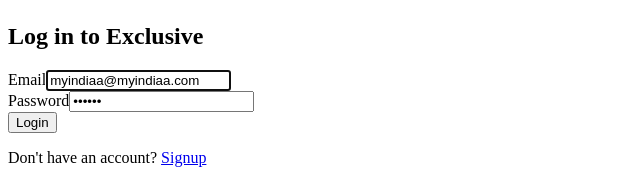
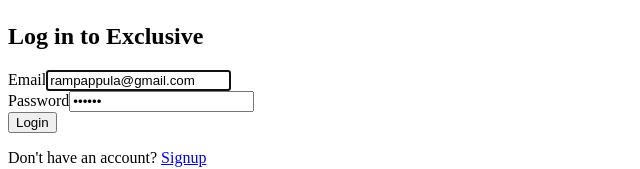
Before and after one commit to rampappula555/frontend-for-myindiaa, a React (Create React App) app: page /login in a window 1280 px wide. Shown: the part 613-782 px from the top of the page, without its empty margins (0-640 px from the left). Built offline with nearby package versions, Linux system fonts and the light colour scheme; the HTML template or start-up script is replaced by a standard one.

Commit message:
added state

```diff
--- a/package.json
+++ b/package.json
@@ -7,6 +7,7 @@
     "@testing-library/jest-dom": "^5.17.0",
     "@testing-library/react": "^13.4.0",
     "@testing-library/user-event": "^13.5.0",
+    "axios": "^1.7.7",
     "install": "^0.13.0",
     "js-cookie": "^3.0.5",
     "react": "^18.3.1",
--- a/src/components/Login/index.js
+++ b/src/components/Login/index.js
@@ -3,14 +3,14 @@
 import { useDispatch } from "react-redux";
 import { Link, useLocation, useNavigate, Navigate } from "react-router-dom";
 import { createCart } from "../../redux/features/userCart";
-
+// import { api } from "../../services/network";
 const Login = () => {
   const userNameRef = useRef(null);
   const dispatch = useDispatch();
   const location = useLocation();
   const navigate = useNavigate();
   const [userDetails, setUserDetails] = useState({
-    username: location.state ? location.state : "myindiaa@myindiaa.com",
+    username: location.state ? location.state : "rampappula@gmail.com",
     password: "123456",
   });
   const [error, setError] = useState("");
--- /dev/null
+++ b/src/services/network.js
@@ -0,0 +1,5 @@
+// import axios from "axios";
+// const api = axios.create({
+//   baseURL: "https://backend-for-myindiaa.onrender.com",
+// });
+// export { api };
```
Also changed, not shown: 1 other file (tests, documents, lock files or other folders).
